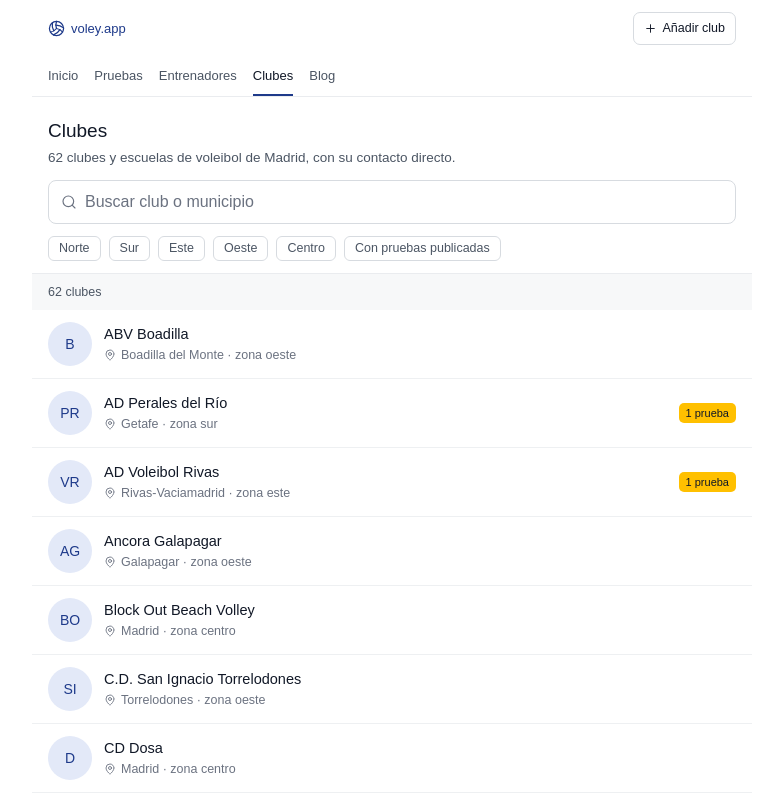
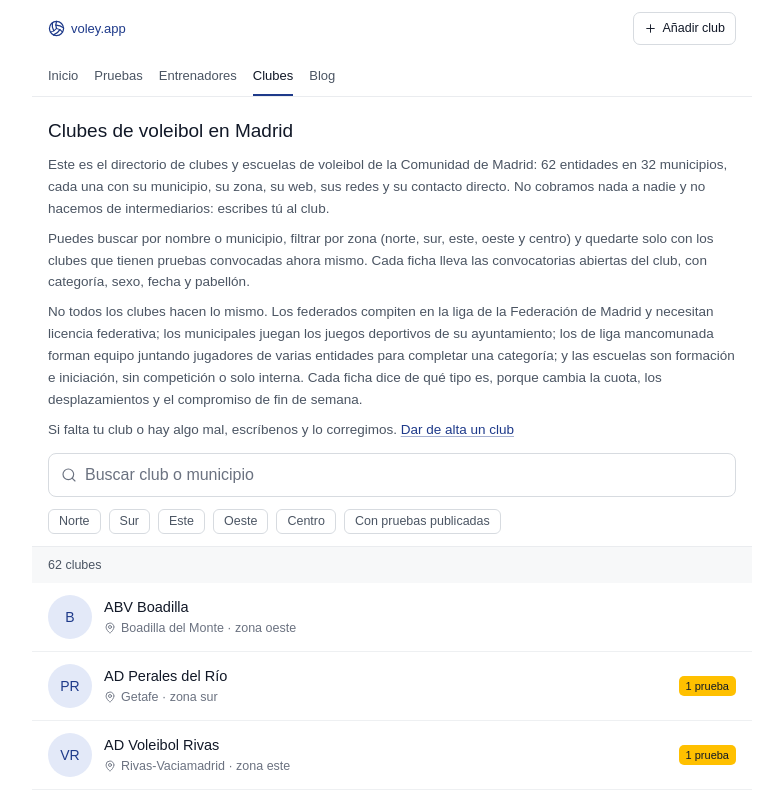
Before and after one commit to MO-Laura-MO/busco-equipo-jugador, a Next.js app: page /clubes in a window 1280 px wide. Shown: the top 800 px of the page, without its empty margins (248-1031 px from the left). Built offline with nearby package versions, Linux system fonts and the light colour scheme; a web font is replaced by a local one.

Commit message:
SEO on-page: titulos, H1 y texto de clubes, fecha de actualizacion del listado

```diff
--- a/app/clubes/page.tsx
+++ b/app/clubes/page.tsx
@@ -1,11 +1,14 @@
 import type { Metadata } from "next";
+import Link from "next/link";
 import ListadoClubes from "@/components/ListadoClubes";
-import { AMBITO, URL_FORMULARIO_ALTA } from "@/lib/config";
+import { URL_FORMULARIO_ALTA } from "@/lib/config";
 import { clubes, convocatorias, vacantes } from "@/lib/datos";
 
 export const metadata: Metadata = {
-  title: `Clubes de voleibol de ${AMBITO}`,
-  description: `Clubes y escuelas de voleibol de ${AMBITO}: contacto, zona y convocatorias de pruebas de cada club.`,
+  title: { absolute: "Clubes de voleibol en Madrid: directorio por municipio" },
+  description:
+    "Directorio de clubes y escuelas de voleibol de la Comunidad de Madrid, municipio a municipio, con contacto directo, zona y pruebas de cada club.",
+  alternates: { canonical: "/clubes" },
 };
 
 export default function Clubes() {
@@ -24,15 +27,47 @@ export default function Clubes() {
           vacantes.some((v) => v.clubId === c.id && v.origen === "club"),
       };
     });
+  const numMunicipios = new Set(clubes.map((c) => c.municipio)).size;
 
   return (
     <main>
       <header className="px-4 pb-3 pt-5">
-        <h1 className="text-[19px] font-medium text-tinta">Clubes</h1>
-        <p className="mt-[2px] text-[13.5px] text-tinta-2">
-          {lista.length} clubes y escuelas de voleibol de {AMBITO}, con su
-          contacto directo.
-        </p>
+        <h1 className="text-[19px] font-medium text-tinta">Clubes de voleibol en Madrid</h1>
+        <div className="mt-2 space-y-2 text-[13.5px] leading-relaxed text-tinta-2">
+          <p>
+            Este es el directorio de clubes y escuelas de voleibol de la
+            Comunidad de Madrid: {lista.length} entidades en {numMunicipios}{" "}
+            municipios, cada una con su municipio, su zona, su web, sus redes
+            y su contacto directo. No cobramos nada a nadie y no hacemos de
+            intermediarios: escribes tú al club.
+          </p>
+          <p>
+            Puedes buscar por nombre o municipio, filtrar por zona (norte,
+            sur, este, oeste y centro) y quedarte solo con los clubes que
+            tienen pruebas convocadas ahora mismo. Cada ficha lleva las
+            convocatorias abiertas del club, con categoría, sexo, fecha y
+            pabellón.
+          </p>
+          <p>
+            No todos los clubes hacen lo mismo. Los federados compiten en la
+            liga de la Federación de Madrid y necesitan licencia federativa;
+            los municipales juegan los juegos deportivos de su ayuntamiento;
+            los de liga mancomunada forman equipo juntando jugadores de
+            varias entidades para completar una categoría; y las escuelas son
+            formación e iniciación, sin competición o solo interna. Cada
+            ficha dice de qué tipo es, porque cambia la cuota, los
+            desplazamientos y el compromiso de fin de semana.
+          </p>
+          <p>
+            Si falta tu club o hay algo mal, escríbenos y lo corregimos.{" "}
+            <Link
+              href="/alta"
+              className="text-acento underline underline-offset-2 decoration-acento/40 hover:decoration-acento"
+            >
+              Dar de alta un club
+            </Link>
+          </p>
+        </div>
       </header>
 
       {lista.length > 0 ? (
--- a/app/layout.tsx
+++ b/app/layout.tsx
@@ -5,7 +5,6 @@ import Link from "next/link";
 import { Plus, Volleyball } from "lucide-react";
 import Pestanas from "@/components/Pestanas";
 import {
-  AMBITO,
   NOMBRE_AMBITO_LARGO,
   NOMBRE_MARCA,
   TITULO_SITIO,
@@ -30,7 +29,7 @@ export const metadata: Metadata = {
   metadataBase: new URL(URL_SITIO),
   title: {
     default: TITULO_SITIO,
-    template: `%s · Pruebas de voleibol ${AMBITO}`,
+    template: `%s · voley.app`,
   },
   description: `Directorio de convocatorias de pruebas de voleibol base en ${NOMBRE_AMBITO_LARGO}. Busca por categoría, sexo, zona y mes, y contacta directamente con el club.`,
 };
--- a/app/page.tsx
+++ b/app/page.tsx
@@ -63,19 +63,26 @@ export default function Home() {
         />
         {/* Velo azul de marca, suave, para que el texto se lea sobre cualquier imagen. */}
         <div className="absolute inset-0 bg-acento/55" />
-        <div className="relative px-4 py-14 sm:py-16">
+        <div className="relative px-4 py-5 sm:py-7">
           <h1
             className="max-w-[420px] text-[24px] font-medium leading-snug text-white"
             style={{ textShadow: "0 1px 12px rgba(11, 31, 26, 0.55)" }}
           >
-            Tu próximo equipo te está buscando
+            Voleibol en la Comunidad de Madrid
           </h1>
+          <p
+            className="mt-2 max-w-[440px] text-[15px] leading-relaxed text-white/90"
+            style={{ textShadow: "0 1px 10px rgba(11, 31, 26, 0.55)" }}
+          >
+            Tu próximo equipo te está buscando.
+          </p>
           <p
             className="mt-2 max-w-[440px] text-[13.5px] leading-relaxed text-white/90"
             style={{ textShadow: "0 1px 10px rgba(11, 31, 26, 0.55)" }}
           >
-            Seas jugador o entrenador, aquí está tu próximo equipo: clubes y
-            escuelas de la Comunidad de Madrid, de benjamín a máster.
+            Pruebas de clubes y escuelas para jugadores, vacantes para
+            entrenadores y el directorio de clubes de Madrid. Gratis, sin
+            registro y sin intermediarios.
           </p>
         </div>
       </section>
--- a/app/pruebas/page.tsx
+++ b/app/pruebas/page.tsx
@@ -1,8 +1,9 @@
 import type { Metadata } from "next";
+import Actualizado from "@/components/Actualizado";
 import Listado from "@/components/Listado";
 import Seguir from "@/components/Seguir";
 import { AMBITO } from "@/lib/config";
-import { clubes, convocatorias } from "@/lib/datos";
+import { clubes, convocatorias, ultimaActualizacion } from "@/lib/datos";
 
 const DESCRIPCION = `Convocatorias de pruebas de voleibol de clubes y escuelas de ${AMBITO}, de benjamín a máster. Filtra por categoría, sexo, zona y mes, y escribe directamente al club.`;
 
@@ -24,6 +25,8 @@ export default function Pruebas() {
 
       <Listado clubes={clubes} convocatorias={convocatorias} />
 
+      <Actualizado fecha={ultimaActualizacion(convocatorias)} />
+
       <Seguir />
     </main>
   );
--- /dev/null
+++ b/components/Actualizado.tsx
@@ -0,0 +1,11 @@
+import { fechaLarga } from "@/lib/datos";
+
+/** Línea de "última actualización" que va al pie de cualquier listado. */
+export default function Actualizado({ fecha }: { fecha: string }) {
+  if (!fecha) return null;
+  return (
+    <p className="px-4 py-3 text-[12.5px] text-tinta-3">
+      Listado actualizado por última vez el <time dateTime={fecha}>{fechaLarga(fecha)}</time>.
+    </p>
+  );
+}
--- a/lib/blog.ts
+++ b/lib/blog.ts
@@ -98,7 +98,7 @@ export const ARTICULOS: Articulo[] = [
     slug: "categorias-voleibol-por-edad",
     titulo: "Categorías del voleibol por edad: de benjamín a máster (2026-27)",
     descripcion:
-      "Qué categoría corresponde a cada año de nacimiento en la temporada 2026-27: benjamín, alevín, infantil, cadete, juvenil, júnior, sénior y máster.",
+      "Qué categoría corresponde a cada año de nacimiento en la temporada 2026-27, de benjamín a máster, y qué clubes de Madrid tienen pruebas abiertas en cada una.",
     fecha: "2026-08-06",
   },
   {
--- a/lib/datos.ts
+++ b/lib/datos.ts
@@ -515,3 +515,17 @@ export function temporadasDisponibles(
   for (const c of lista) if (c.temporada) temporadas.add(c.temporada);
   return [...temporadas].sort().map((t) => ({ valor: t, etiqueta: t }));
 }
+
+/**
+ * Fecha de actualización más reciente entre una lista de convocatorias, en
+ * formato ISO (AAAA-MM-DD). Vacío si la lista está vacía. La usan el listado
+ * de pruebas y las páginas por categoría, municipio y zona para decir cuándo
+ * se revisó por última vez lo que se está mostrando.
+ */
+export function ultimaActualizacion(lista: { fechaActualizacion: string }[]): string {
+  if (lista.length === 0) return "";
+  return lista.reduce(
+    (max, c) => (c.fechaActualizacion > max ? c.fechaActualizacion : max),
+    lista[0].fechaActualizacion
+  );
+}
```
